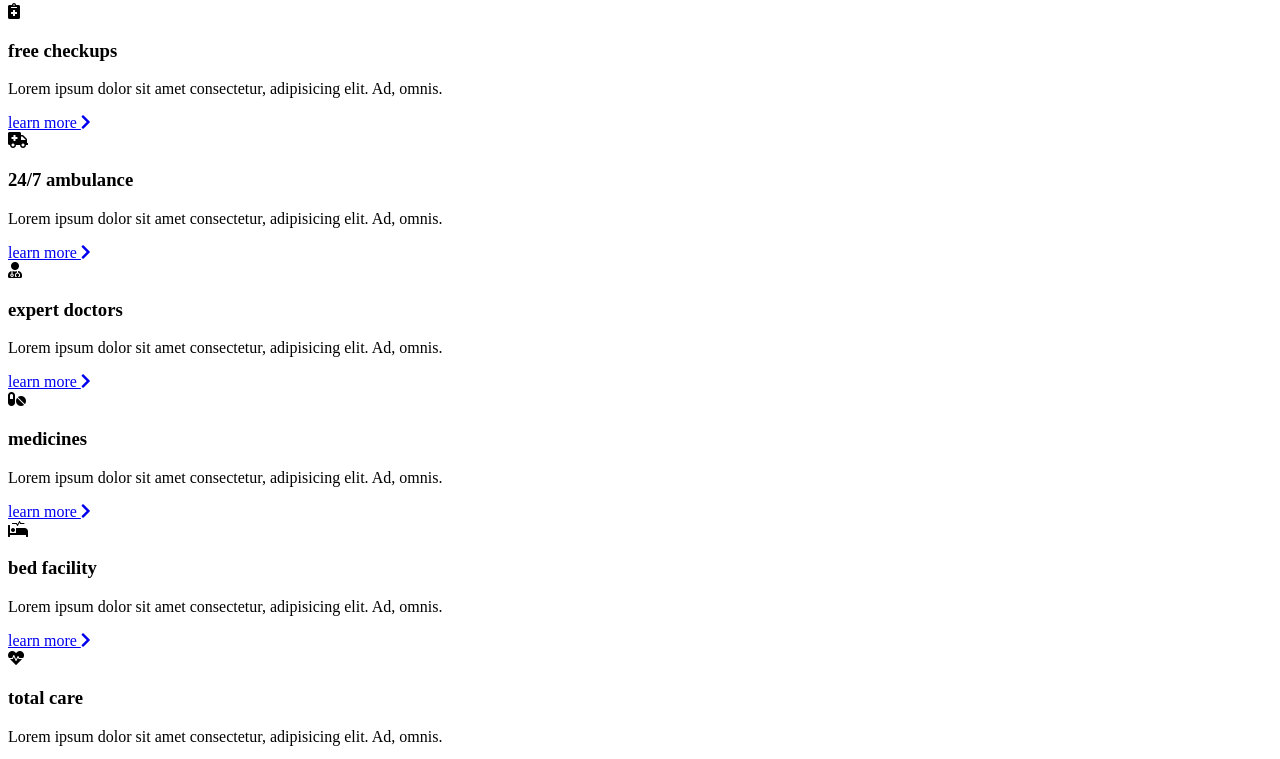
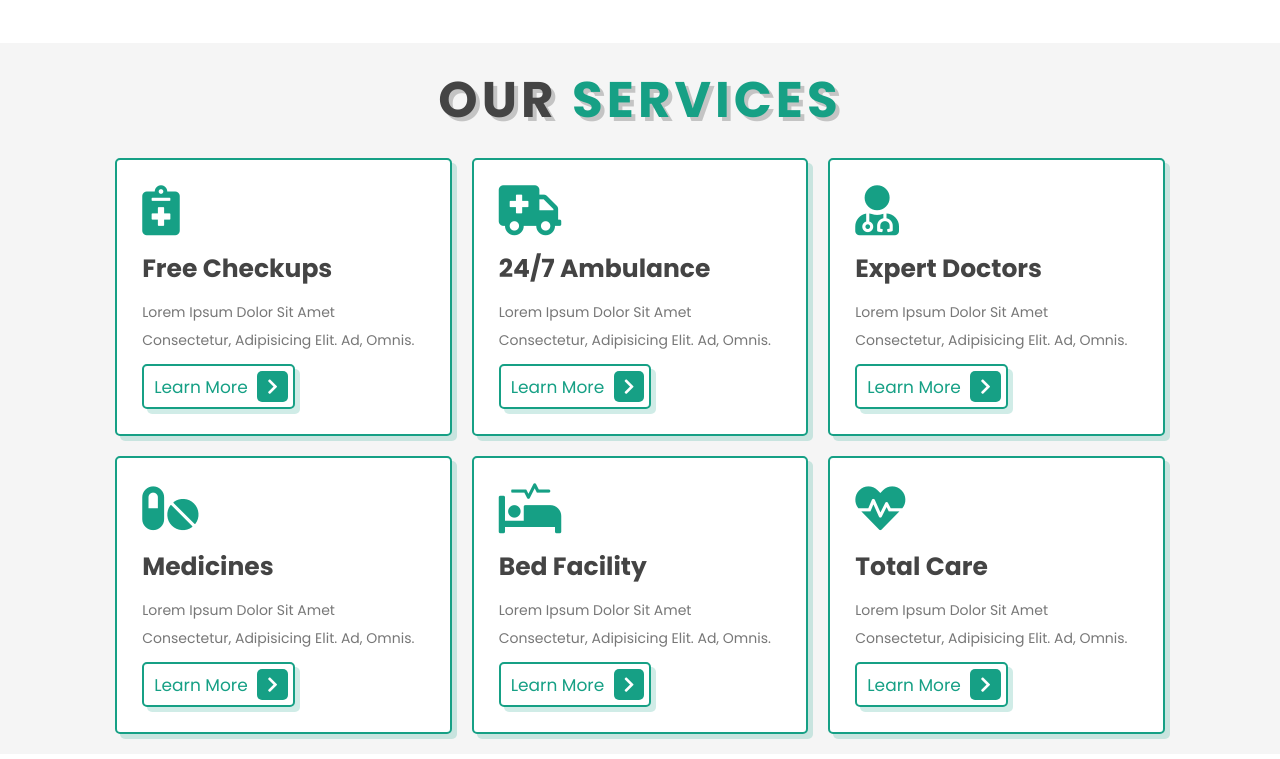
Before and after one commit to monaasim23/hospital-project22, a plain HTML site: page index.html in a window 1280 px wide. Shown: the part 685-1444 px from the top of the page. Drawn offline with Linux system fonts and the light colour scheme.

Commit message:
Update index.html

```diff
--- a/index.html
+++ b/index.html
@@ -7,7 +7,7 @@
     <title>complete responsive hospital website design </title>
 
     <link rel="stylesheet" href="https://cdnjs.cloudflare.com/ajax/libs/font-awesome/5.15.4/css/all.min.css">
-    <link rel="stylesheet" href="style./css">
+    <link rel="stylesheet" href="./style.css">
 
 </head>
 <body>
@@ -422,7 +422,7 @@
 </section>
 
 
-<script src="script./js"></script>
+<script src="./script.js"></script>
 
 </body>
 </html>
```
